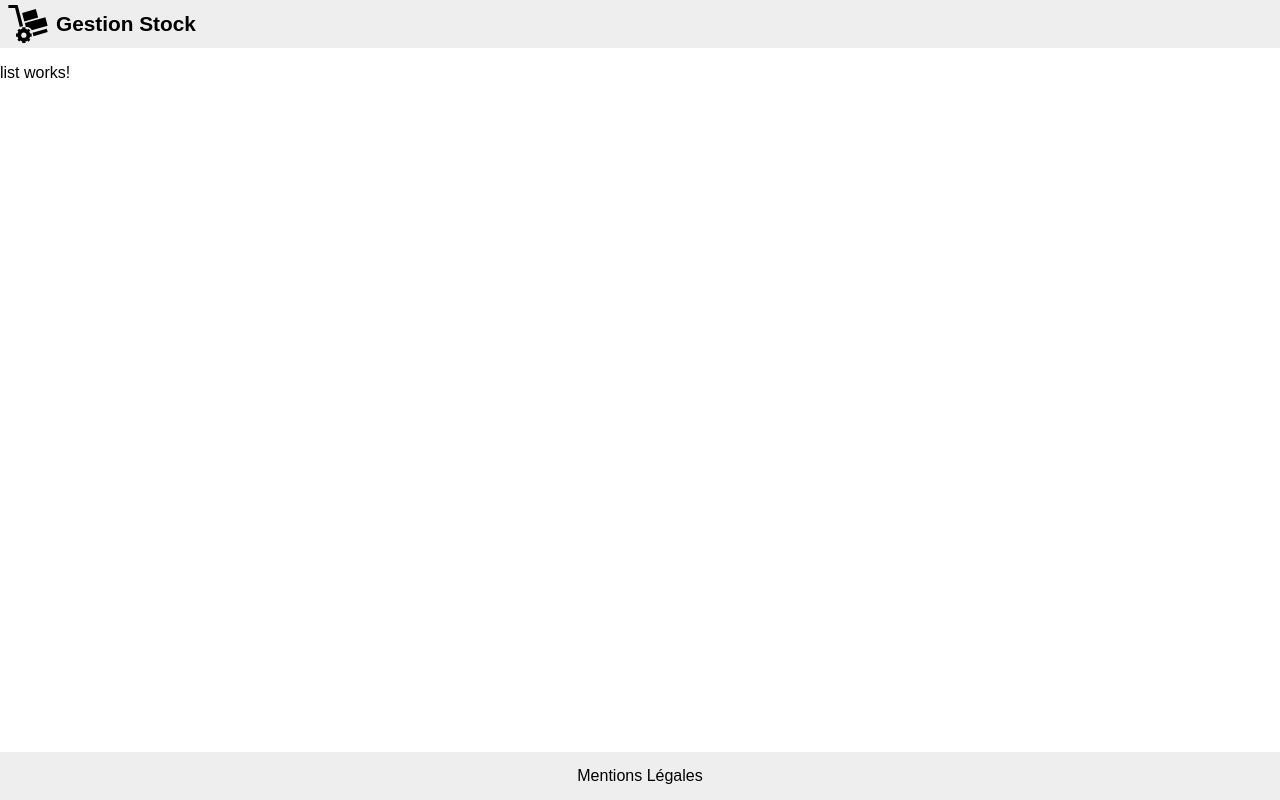
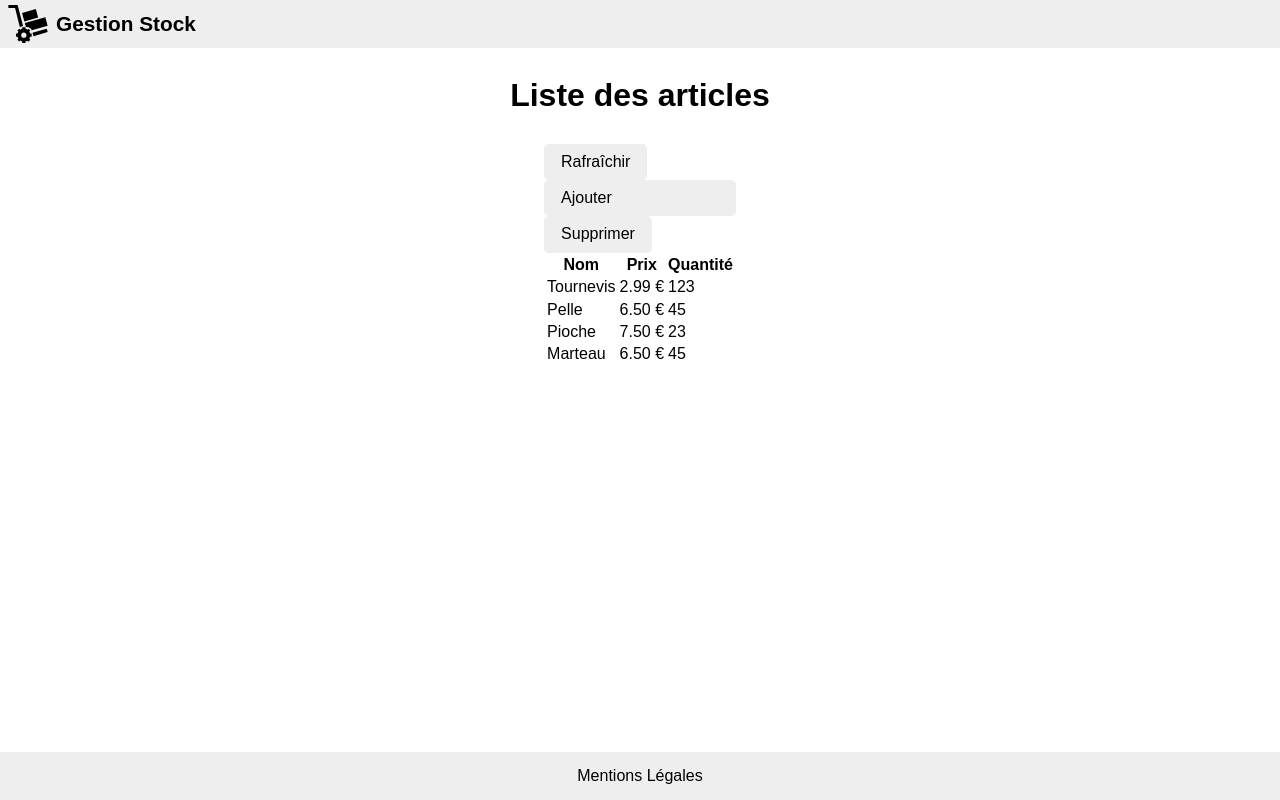
Before and after one commit to jlg-formation/agulu1-mar-2024, an Angular app in the folder front/: page /stock in a window 1280 px wide. Built offline with nearby package versions, Linux system fonts and the light colour scheme.

Commit message:
dev: added dom list

```diff
--- a/front/src/app/routes/home/home.component.html
+++ b/front/src/app/routes/home/home.component.html
@@ -1,4 +1,4 @@
 <main>
   <h1>Gérer efficacement votre stock !</h1>
-  <a href="#" class="button primary">Voir le stock</a>
+  <a routerLink="/stock" class="button primary">Voir le stock</a>
 </main>
--- a/front/src/app/stock/routes/list/list.component.html
+++ b/front/src/app/stock/routes/list/list.component.html
@@ -1 +1,42 @@
-<p>list works!</p>
+<main>
+  <h1>Liste des articles</h1>
+  <div class="content">
+    <nav>
+      <button>Rafraîchir</button>
+      <a routerLink="add" class="button">Ajouter</a>
+      <button>Supprimer</button>
+    </nav>
+    <div class="error"></div>
+    <table>
+      <thead>
+        <tr>
+          <th class="name">Nom</th>
+          <th class="price">Prix</th>
+          <th class="qty">Quantité</th>
+        </tr>
+      </thead>
+      <tbody>
+        <tr>
+          <td class="name">Tournevis</td>
+          <td class="price">2.99 €</td>
+          <td class="qty">123</td>
+        </tr>
+        <tr>
+          <td class="name">Pelle</td>
+          <td class="price">6.50 €</td>
+          <td class="qty">45</td>
+        </tr>
+        <tr>
+          <td class="name">Pioche</td>
+          <td class="price">7.50 €</td>
+          <td class="qty">23</td>
+        </tr>
+        <tr>
+          <td class="name">Marteau</td>
+          <td class="price">6.50 €</td>
+          <td class="qty">45</td>
+        </tr>
+      </tbody>
+    </table>
+  </div>
+</main>
```
Also changed, not shown: front/src/app/routes/home/home.component.ts (+4 -5 lines), front/src/app/stock/routes/list/list.component.ts (+4 -5 lines).
